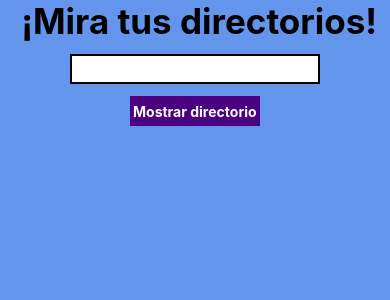
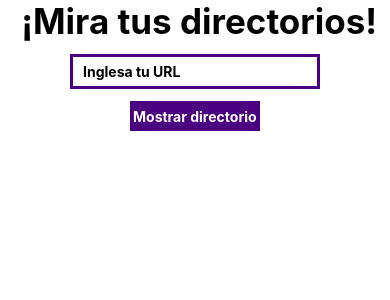
Before and after one commit to MatiiAutalan/prueba-tecnica-react-native, a React Native app: screen / in a window 390 px wide. Shown: the top 300 px of the page. Built offline with nearby package versions, Linux system fonts and the light colour scheme.

Commit message:
capturando dato url pasado por el usuario en el input

```diff
--- a/App.js
+++ b/App.js
@@ -17,7 +17,7 @@ export default class App extends Component{
 const styles = StyleSheet.create({
   container: {
     flex: 1,
-    backgroundColor: '#6495ed',
+    backgroundColor: '#ffff',
     alignItems:'center'
   },
 
--- a/components/Home.js
+++ b/components/Home.js
@@ -2,16 +2,38 @@ import React, { Component } from "react";
 import { View, StyleSheet,TouchableHighlight, TextInput, Text } from "react-native";
 
 class Home extends Component {
-    state = {url: ""}
+    constructor(props) {
+      super(props)
+
+      this.state = {
+        url: ""
+      }
+    }
+    changeUrl(url){
+      this.setState({url})
+
+    }
+
+    buttonPressed(){
+      var saveURL= [];
+      saveURL.push(this.state.url)
+      return saveURL;
+    }
+
     render() {
-
       return (
         <View style= {styles.container}>
           <View>
             <TextInput
+              placeholder= "Inglesa tu URL"
+              value={this.state.url}
               style={styles.input}
+              onChangeText={(url)=> this.changeUrl(url)}
             />
-            <TouchableHighlight style= {styles.containerBotton}>
+            <TouchableHighlight
+            style= {styles.containerBotton}
+            onPress= { () => this.buttonPressed()}
+            >
               <Text style={styles.botton}>Mostrar directorio</Text>
             </TouchableHighlight>
           </View>
@@ -28,10 +50,11 @@ const styles = StyleSheet.create({
   },
 
   input: {
-    height: 30,
+    height: 35,
     width: 250,
     margin: 12,
-    borderWidth: 2,
+    borderColor: '#4b0082',
+    borderWidth: 3,
     padding: 10,
     fontWeight: "bold",
     backgroundColor: "#ffff",
```
